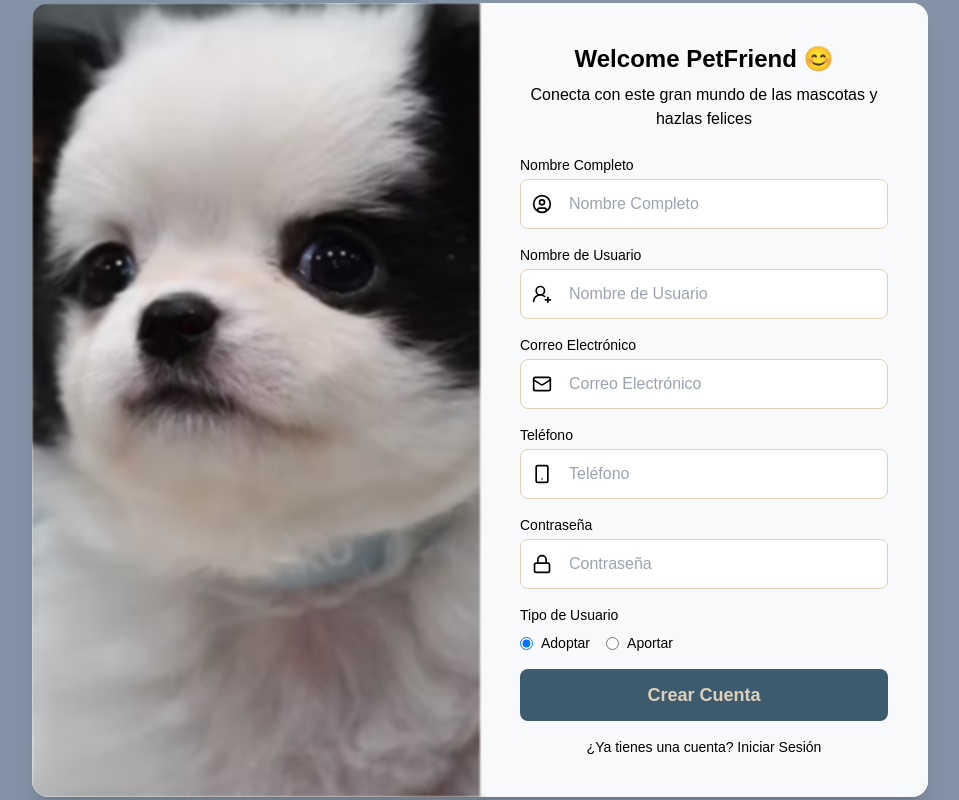
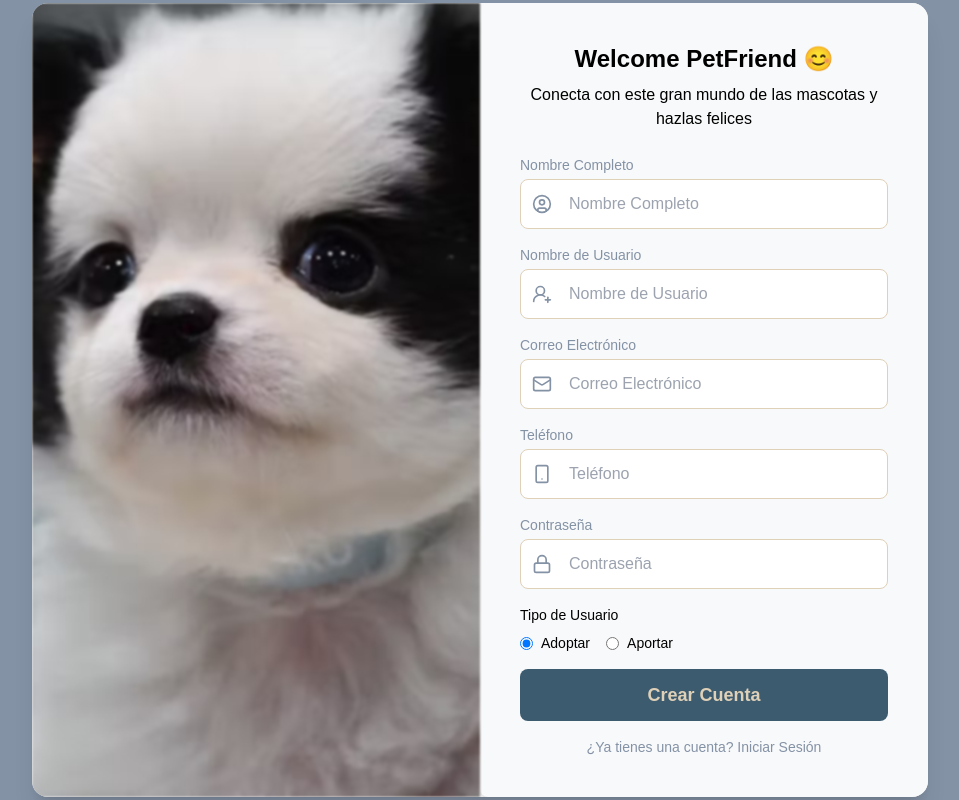
Before and after one commit to No-Country-simulation/equipo-c22-08-n-webapp, a React (Vite) app in the folder fronted/: page /create-account in a window 1280 px wide. Shown: the whole page, without its empty margins (160-1119 px from the left). Built offline with nearby package versions, Linux system fonts and the light colour scheme.

Commit message:
add feature login, create account...

```diff
--- a/fronted/src/components/layout/Footer.jsx
+++ b/fronted/src/components/layout/Footer.jsx
@@ -7,8 +7,7 @@ import { PawPrint, Home, DollarSign, LogIn, } from 'lucide-react'
 
 
 const Footer = () => {
-
-const [email, setEmail] = useState('');
+  const [email, setEmail] = useState('');
 
   const handleEmailChange = (newValue) => {
     setEmail(newValue);
@@ -19,8 +18,8 @@ const [email, setEmail] = useState('');
         <div className="max-w-7xl mx-auto px-4 sm:px-6 lg:px-8">
           <div className="flex flex-wrap justify-between">
             <div className="w-full md:w-1/3 mb-6 md:mb-0">
-              <h3 className="text-xl font-bold mb-2">PetPals</h3>
-              <p>Conectando mascotas desde 2024</p>
+              <h3 className="text-xl font-bold mb-2">Patitas Felices</h3>
+              <p>Conectando mascotas desde {new Date().getFullYear()}</p>
             </div>
             <div className="w-full md:w-1/3 mb-6 md:mb-0">
               <h3 className="text-xl font-bold mb-2">¿Qué quieres hacer?</h3>
@@ -28,7 +27,7 @@ const [email, setEmail] = useState('');
                 <li>
                   <Link
                     to="/adopt"
-                    className=" hover:text-green-lila px-3 py-2 rounded-md  font-medium"
+                    className=" hover:text-green-lila px-3 py-2 rounded-md font-medium"
                   >
                     <Home className="inline-block mr-1" size={18} />
                     Adopta
@@ -37,7 +36,7 @@ const [email, setEmail] = useState('');
                 <li>
                  <Link
                   to="/donate"
-                  className=" hover:text-green-lila px-3 py-2 rounded-md  font-medium"
+                  className=" hover:text-green-lila px-3 py-2 rounded-md font-medium"
                 >
                   <DollarSign className="inline-block mr-1" size={18} />
                   Donar
--- a/fronted/src/components/layout/LayoutLogin.jsx
+++ b/fronted/src/components/layout/LayoutLogin.jsx
@@ -1,8 +1,6 @@
 
 import { Outlet } from 'react-router-dom';
 
-import Footer from '@/components/layout/footer';
-import Header from '@/components/layout/header';
 import Image from '@/components/ui/Image';
 import Logo from '@/assets/pet.avif';
 
--- a/fronted/src/components/ui/Input.jsx
+++ b/fronted/src/components/ui/Input.jsx
@@ -7,12 +7,11 @@ const Input = ({
   value = '',
   onChange,
   className = '',
-  focusClass = 'focus:ring-2 focus:ring-blue-500',  // Clases para el enfoque (puedes personalizar)
-  borderClass = 'border-gray-300',  // Clases para el borde (puedes personalizar)
+  focusClass = 'focus:ring-2 focus:ring-blue-500',
+  borderClass = 'border-gray-300',
 }) => {
   const [inputValue, setInputValue] = useState(value);
 
-  // Función para manejar los cambios en el input
   const handleChange = (e) => {
     setInputValue(e.target.value);
     if (onChange) {
--- a/fronted/src/components/ui/InputForm.jsx
+++ b/fronted/src/components/ui/InputForm.jsx
@@ -16,13 +16,13 @@ const InputForm = forwardRef(({
   return (
     <div className="w-full">
       {label && (
-        <label className="block text-sm font-medium text-gray-700 mb-1">
+        <label className="block text-sm font-medium text-gray mb-1">
           {label}
         </label>
       )}
       <div className="relative">
         {Icon && (
-          <Icon className="absolute left-3 top-1/2 -translate-y-1/2 w-5 h-5 text-gray-400" />
+          <Icon className="absolute left-3 top-1/2 -translate-y-1/2 w-5 h-5 text-gray" />
         )}
 
         <input
--- a/fronted/src/pages/CreateAccount.jsx
+++ b/fronted/src/pages/CreateAccount.jsx
@@ -53,7 +53,6 @@ const CreateAccount = () => {
     // Aquí irá la lógica de envío del formulario
   };
 
-  // Función auxiliar para manejar los cambios en InputForm
   const handleInputChange = (name, value) => {
     setValue(name, value, { shouldValidate: true });
   };
@@ -144,20 +143,20 @@ const CreateAccount = () => {
               </label>
             </div>
             {errors.userType && (
-              <p className="text-red-500 text-xs mt-1">{errors.userType.message}</p>
+              <p className="text-red text-xs mt-1">{errors.userType.message}</p>
             )}
           </div>
 
           <Button
             type="submit"
             iconPosition="end"
-            className="w-full bg-secondary text-beige font-bold py-3 rounded-lg hover:bg-blue-700 transition"
+            className="w-full bg-secondary text-beige font-bold py-3 rounded-lg  transition"
           >
             Crear Cuenta
             {/* <SquarePlus /> */}
           </Button>
 
-          <p className="text-center text-sm text-gray-600 mt-4">
+          <p className="text-center text-sm text-gray mt-4">
             ¿Ya tienes una cuenta?{' '}
             <Link to="/login" className="text-blue-600 hover:underline">
               Iniciar Sesión
```
Also changed, not shown: fronted/src/components/layout/Layout.jsx (+0 -32 lines).
